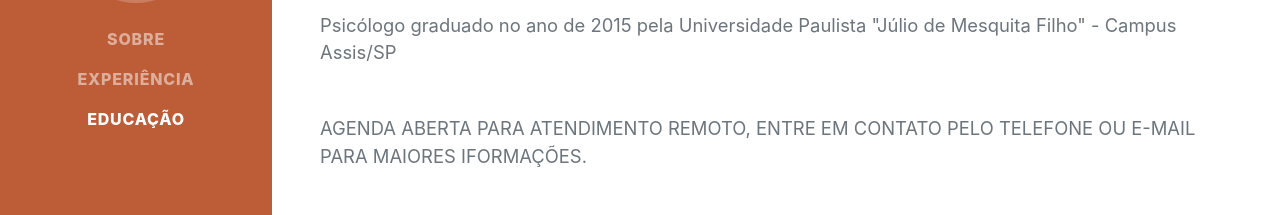
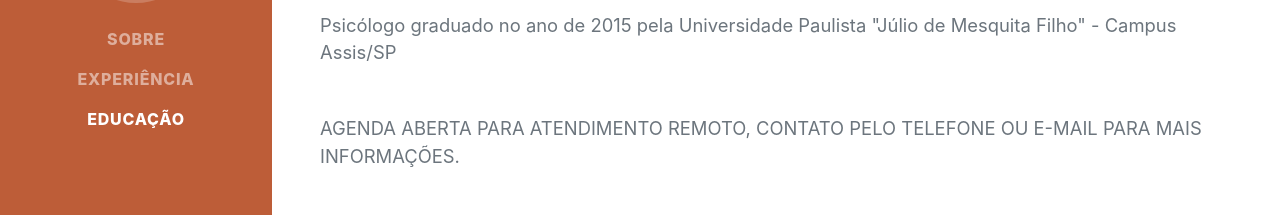
Before and after one commit to guilhermeperaro/guilhermeperaro.github.io, a website: page index.html in a window 1280 px wide. Shown: the part 413-628 px from the top of the page. Drawn offline with nearby package versions, Linux system fonts and the light colour scheme; a web font is replaced by a local one.

Commit message:
Update index.html
CORREÇÕES

```diff
--- a/index.html
+++ b/index.html
@@ -61,7 +61,7 @@
                         <a href="mailto:guilhermeperaro@hotmail.com">guilhermeperaro@hotmail.com</a>
                     </div>
                     <p class="lead mb-5">Psicólogo graduado no ano de 2015 pela Universidade Paulista "Júlio de Mesquita Filho" - Campus Assis/SP</p>
-                    <p class="lead mb-5">AGENDA ABERTA PARA ATENDIMENTO REMOTO, ENTRE EM CONTATO PELO TELEFONE OU E-MAIL PARA MAIORES IFORMAÇÕES.</p>
+                    <p class="lead mb-5">AGENDA ABERTA PARA ATENDIMENTO REMOTO, CONTATO PELO TELEFONE OU E-MAIL PARA MAIS INFORMAÇÕES.</p>
                     <div class="social-icons">
                         <a class="social-icon" target="_blank" href="https://www.linkedin.com/in/guilherme-souza-peraro-9b99bb207/"><i class="fab fa-linkedin-in"></i></a>
                         <a class="social-icon" target="_blank" href="http://lattes.cnpq.br/9705003716416586"><i class="fa fa-university"></i></a>
```
